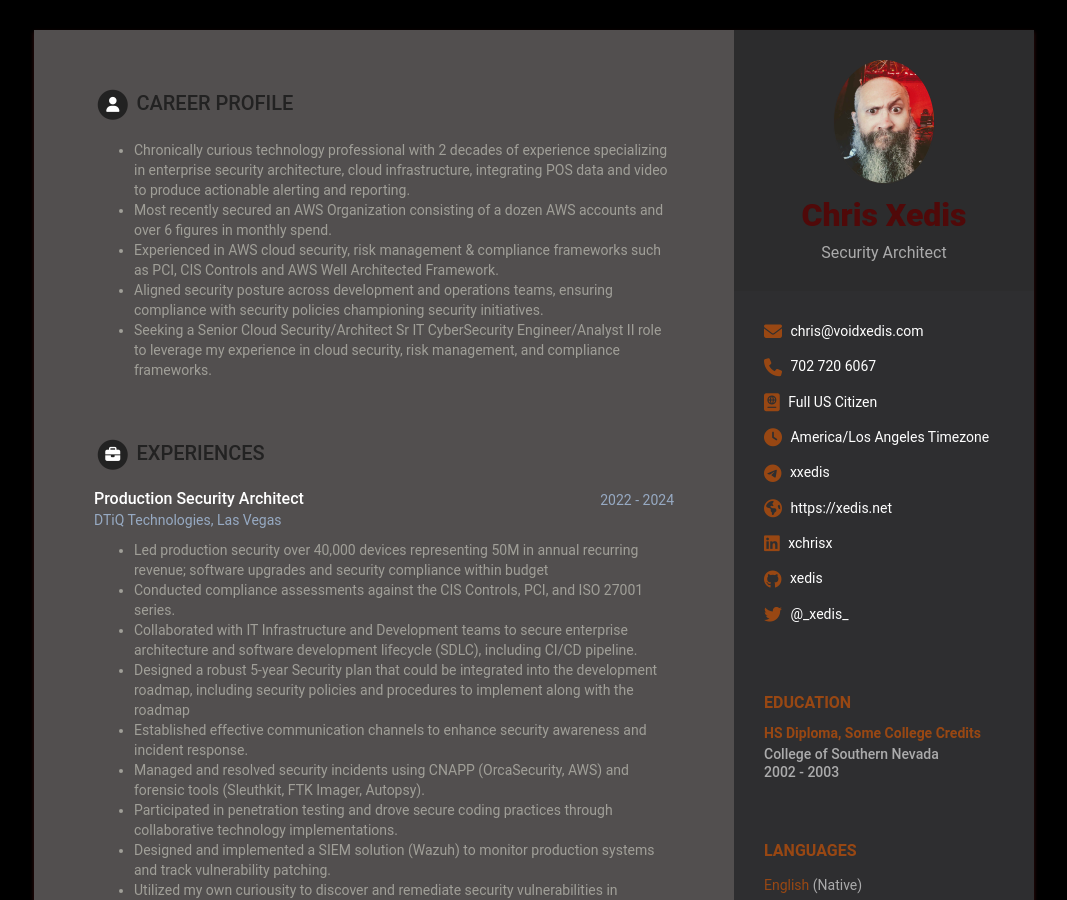
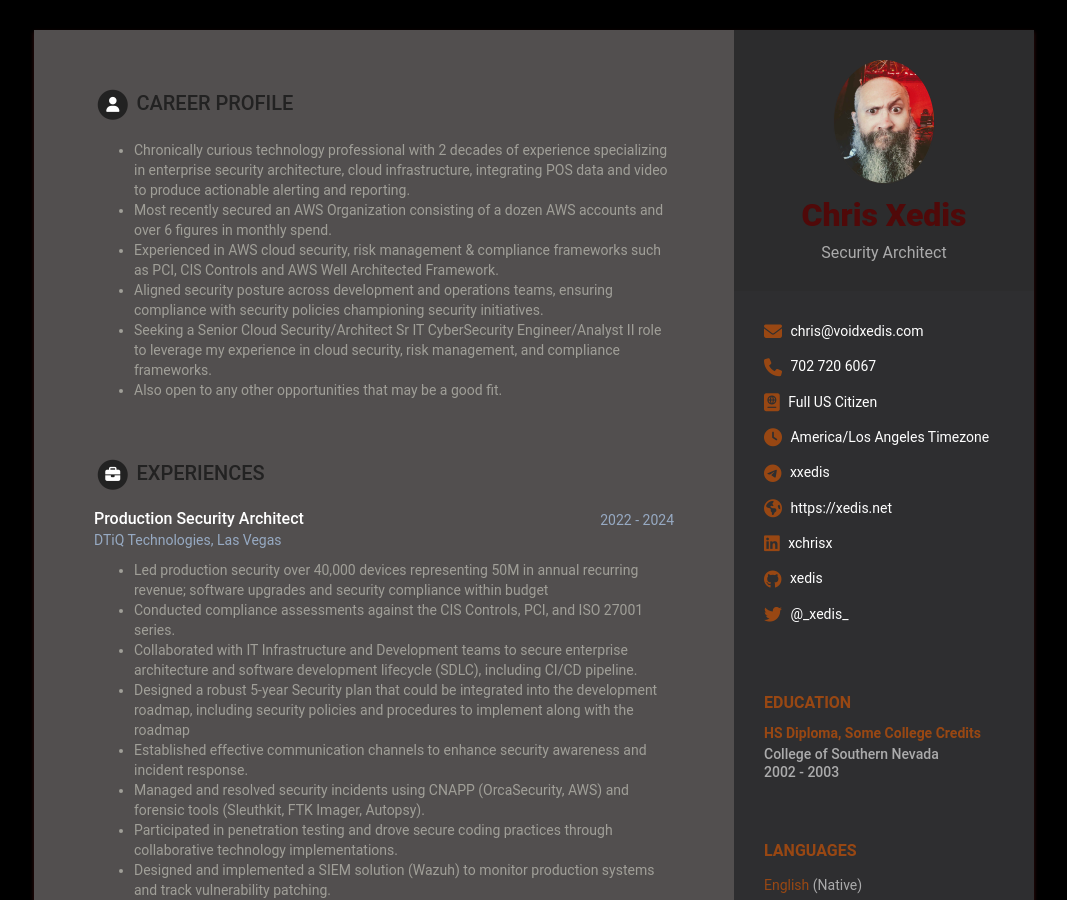
Before and after one commit to xedis/online-cv, a Jekyll site: the page built from index.html, in a window 1280 px wide and 900 px high. Shown: the whole window, without its empty margins (106-1173 px from the left). Built offline with Jekyll 4.4.1, drawn with Linux system fonts in a browser that asks for light colours.

```diff
--- a/_data/data.yml
+++ b/_data/data.yml
@@ -71,6 +71,7 @@ career-profile:
       - Experienced in AWS cloud security, risk management & compliance frameworks such as PCI, CIS Controls and AWS Well Architected Framework.
       - Aligned security posture across development and operations teams, ensuring compliance with security policies championing security initiatives.
       - Seeking a Senior Cloud Security/Architect Sr IT CyberSecurity Engineer/Analyst II role to leverage my experience in cloud security, risk management, and compliance frameworks.
+      - Also open to any other opportunities that may be a good fit.
 extra-links:
     title: Linktree
     url: https://links.xedis.me
```
